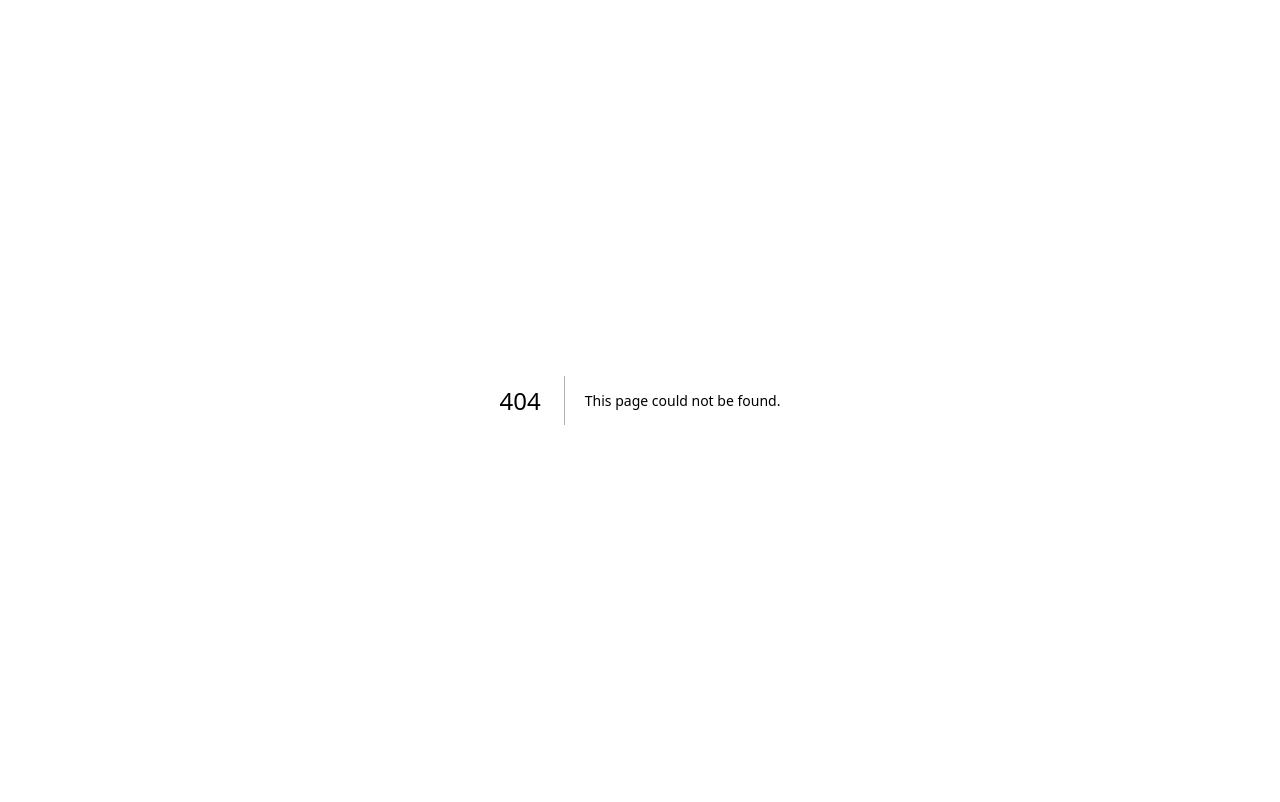
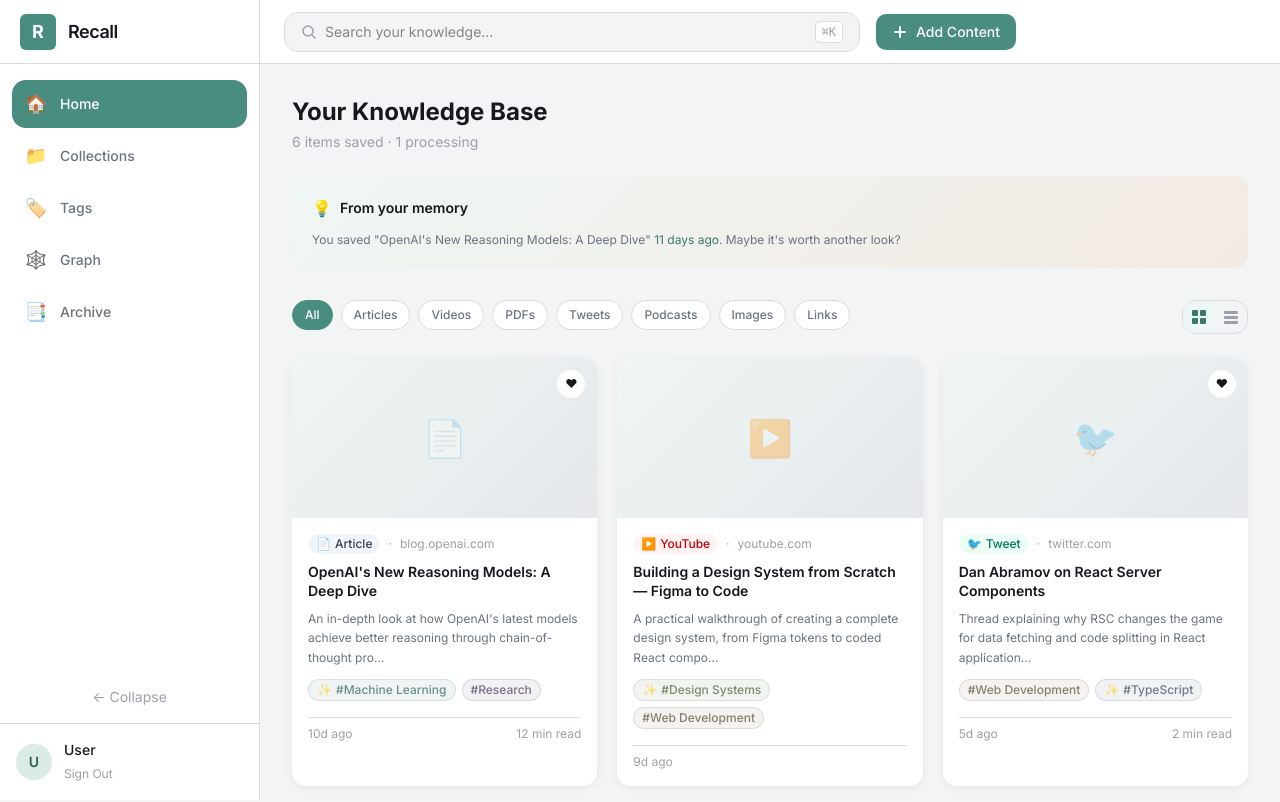
Before and after one commit to arpan7sarkar/Recall, a Next.js app in the folder apps/web/: page /dashboard in a window 1280 px wide. Before the commit this address had no page. Shown: the top 802 px of the page. Built offline with nearby package versions, Linux system fonts and the light colour scheme.

Commit message:
feat: implement dashboard page and layout with item filtering and view toggle support

```diff
--- /dev/null
+++ b/apps/web/app/dashboard/layout.tsx
@@ -0,0 +1,40 @@
+"use client";
+
+import { Sidebar } from "@/components/layout/Sidebar";
+import { Topbar } from "@/components/layout/Topbar";
+import { AddContentModal } from "@/components/AddContentModal";
+import { useUIStore } from "@/store/uiStore";
+import { cn } from "@/lib/utils";
+
+export default function DashboardLayout({
+  children,
+}: {
+  children: React.ReactNode;
+}) {
+  const { sidebarCollapsed } = useUIStore();
+
+  return (
+    <div className="min-h-screen" style={{ background: "var(--bg-primary)" }}>
+      <Sidebar />
+
+      <div
+        className={cn(
+          "flex flex-col transition-all duration-200",
+          "lg:ml-[260px]",
+          sidebarCollapsed && "lg:ml-[72px]"
+        )}
+        style={{
+          marginLeft: undefined, // Let Tailwind handle responsive
+        }}
+      >
+        <Topbar />
+
+        <main className="flex-1 p-6 lg:p-8">
+          {children}
+        </main>
+      </div>
+
+      <AddContentModal />
+    </div>
+  );
+}
--- /dev/null
+++ b/apps/web/app/dashboard/page.tsx
@@ -0,0 +1,108 @@
+"use client";
+
+import { useState } from "react";
+import { MOCK_ITEMS } from "@/lib/mock-data";
+import { ItemCard } from "@/components/items/ItemCard";
+import { ItemCardSkeleton } from "@/components/items/ItemCardSkeleton";
+import { ItemFilters } from "@/components/items/ItemFilters";
+import { EmptyState } from "@/components/shared/EmptyState";
+import { useUIStore } from "@/store/uiStore";
+import { cn } from "@/lib/utils";
+
+export default function DashboardPage() {
+  const { viewMode, setViewMode, openAddContent } = useUIStore();
+  const [activeFilter, setActiveFilter] = useState("all");
+  const [isLoading] = useState(false);
+
+  // Filter items using mock data
+  const filteredItems =
+    activeFilter === "all"
+      ? MOCK_ITEMS
+      : MOCK_ITEMS.filter((item) => item.itemType === activeFilter);
+
+  return (
+    <div>
+      {/* Page header */}
+      <div className="mb-6">
+        <h1
+          className="text-2xl font-bold"
+          style={{ color: "var(--text-primary)" }}
+        >
+          Your Knowledge Base
+        </h1>
+        <p className="text-sm mt-1" style={{ color: "var(--text-tertiary)" }}>
+          {MOCK_ITEMS.length} items saved · {MOCK_ITEMS.filter((i) => i.status === "processing").length} processing
+        </p>
+      </div>
+
+      {/* Memory resurfacing widget mock */}
+      <div
+        className="mb-8 p-5 rounded-xl"
+        style={{
+          background: "linear-gradient(135deg, var(--accent-50), var(--warm-100))",
+          borderRadius: "var(--radius-lg)",
+        }}
+      >
+        <div className="flex items-center gap-2 mb-3">
+          <span>💡</span>
+          <h2
+            className="text-sm font-semibold"
+            style={{ color: "var(--text-primary)" }}
+          >
+            From your memory
+          </h2>
+        </div>
+        <p className="text-xs" style={{ color: "var(--text-secondary)" }}>
+          You saved &quot;{MOCK_ITEMS[0]?.title}&quot; {" "}
+          <span style={{ color: "var(--accent-600)" }}>11 days ago</span>. Maybe it&apos;s
+          worth another look?
+        </p>
+      </div>
+
+      {/* Filters + view toggle */}
+      <ItemFilters
+        activeFilter={activeFilter}
+        onFilterChange={setActiveFilter}
+        viewMode={viewMode}
+        onViewModeChange={setViewMode}
+      />
+
+      {/* Items grid / list */}
+      {isLoading ? (
+        <div
+          className={cn(
+            viewMode === "grid"
+              ? "grid grid-cols-1 sm:grid-cols-2 lg:grid-cols-3 gap-5"
+              : "flex flex-col gap-3"
+          )}
+        >
+          {Array.from({ length: 6 }).map((_, i) => (
+            <ItemCardSkeleton key={i} viewMode={viewMode} />
+          ))}
+        </div>
+      ) : filteredItems.length === 0 ? (
+        <EmptyState
+          icon="📚"
+          title="No items yet"
+          description="Start saving articles, videos, and more to build your personal knowledge base."
+          action={{
+            label: "Add your first item",
+            onClick: openAddContent,
+          }}
+        />
+      ) : (
+        <div
+          className={cn(
+            viewMode === "grid"
+              ? "grid grid-cols-1 sm:grid-cols-2 lg:grid-cols-3 gap-5"
+              : "flex flex-col gap-3"
+          )}
+        >
+          {filteredItems.map((item) => (
+            <ItemCard key={item.id} item={item} viewMode={viewMode} />
+          ))}
+        </div>
+      )}
+    </div>
+  );
+}
```
